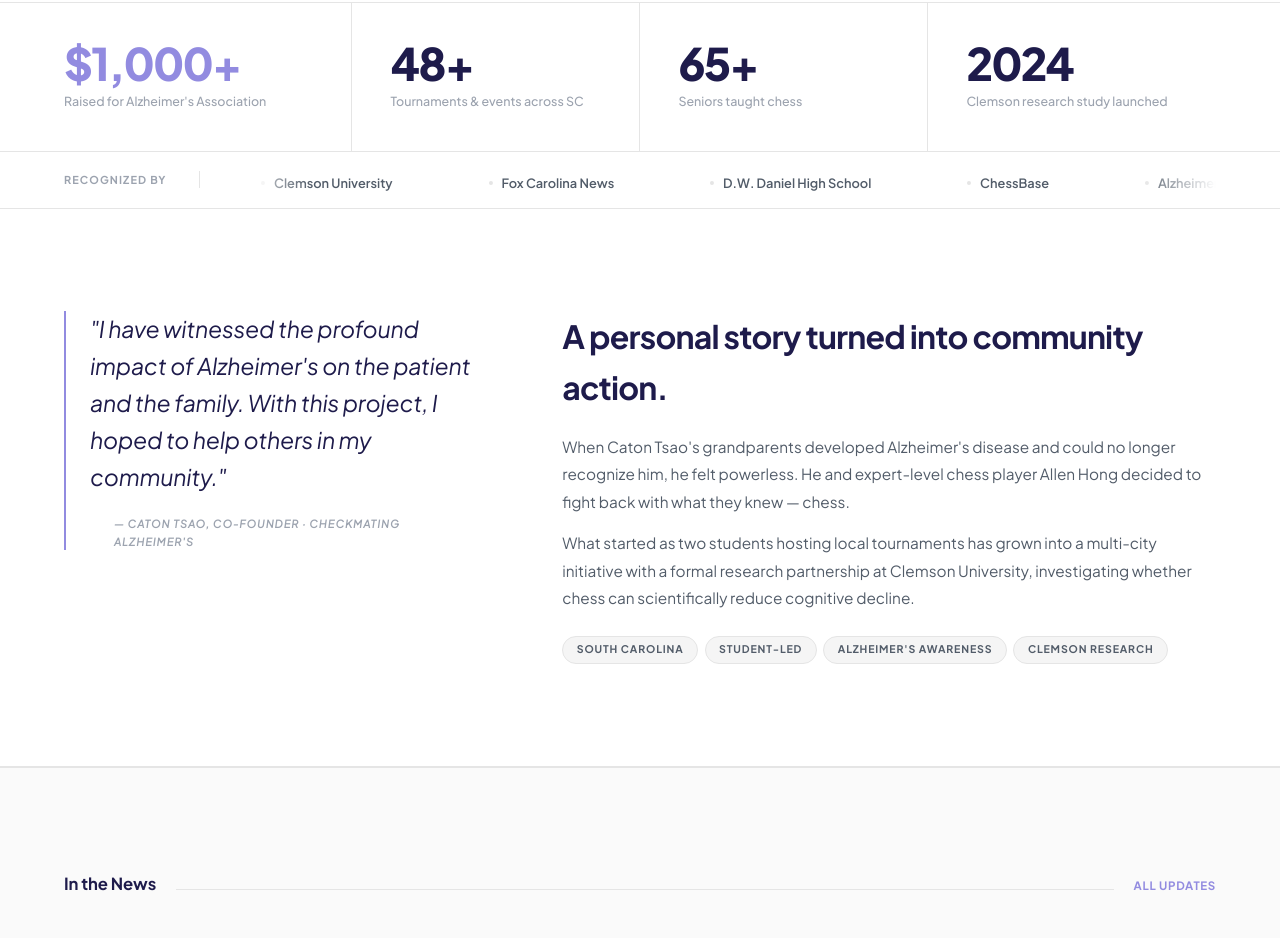
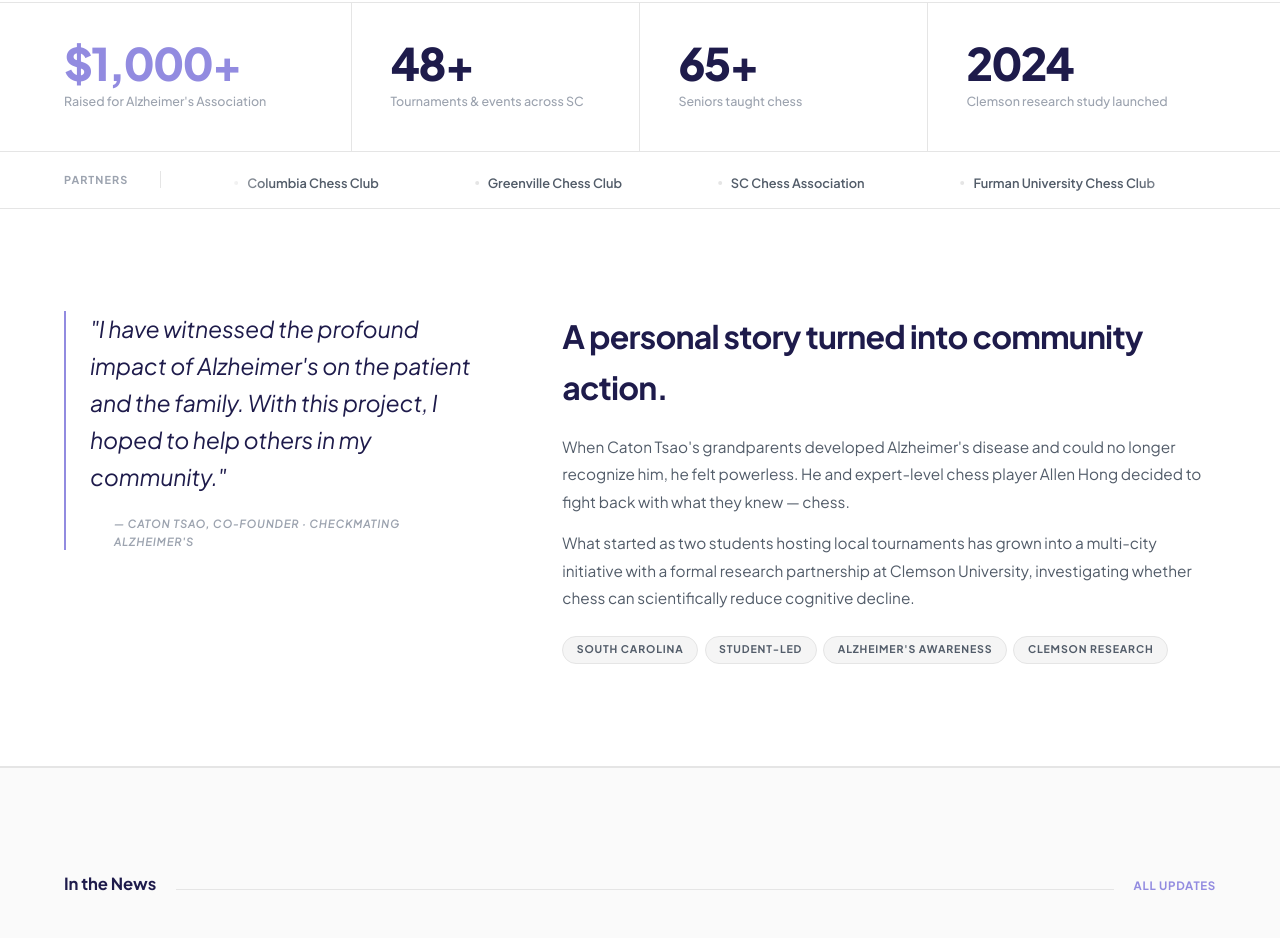
Before and after one commit to omphalos18/checkmatingalzheimers, a plain HTML site: page index.html in a window 1280 px wide. Shown: the part 978-1916 px from the top of the page. Drawn offline with Linux system fonts and the light colour scheme.

Commit message:
Partner strip: rename to Partners, update list, randomize order on load

```diff
--- a/index.html
+++ b/index.html
@@ -461,7 +461,7 @@
 <!-- PARTNER STRIP -->
 <div class="pstrip" aria-label="Supported by and as seen in">
   <div class="pstrip-inner">
-    <span class="pstrip-label">Recognized by</span>
+    <span class="pstrip-label">Partners</span>
     <div class="pstrip-scroll">
       <div class="pstrip-track" id="pt"></div>
     </div>
@@ -696,19 +696,19 @@ mn.querySelectorAll('a').forEach(a=>a.addEventListener('click',()=>{mn.classList
 
 /* ── Partner scroll strip ── */
 const PARTNERS=[
-  { name:'Alzheimer\'s Association', sub:'#TheLongestDay' },
-  { name:'Clemson University',       sub:'Decision Lab' },
-  { name:'Fox Carolina News',        sub:'Press Coverage' },
-  { name:'D.W. Daniel High School',  sub:'Upstate SC' },
-  { name:'ChessBase',                sub:'International' },
-  { name:'Alzheimer\'s Association', sub:'South Carolina Chapter' },
-  { name:'Clemson Decision Lab',     sub:'Dr. Kaileigh Byrne' },
+  'Columbia Chess Club',
+  'Greenville Chess Club',
+  'Clemson University Chess Club',
+  'Furman University Chess Club',
+  'Alzheimer\'s Association',
+  'SC Chess Association',
 ];
 (()=>{
   const t=document.getElementById('pt');
+  const shuffled=[...PARTNERS].sort(()=>Math.random()-.5);
   let h='';
-  for(let c=0;c<2;c++) PARTNERS.forEach(p=>{
-    h+=`<span class="pitem"><span class="pdot"></span>${p.name}</span>`;
+  for(let c=0;c<2;c++) shuffled.forEach(name=>{
+    h+=`<span class="pitem"><span class="pdot"></span>${name}</span>`;
   });
   t.innerHTML=h;
 })();
```
